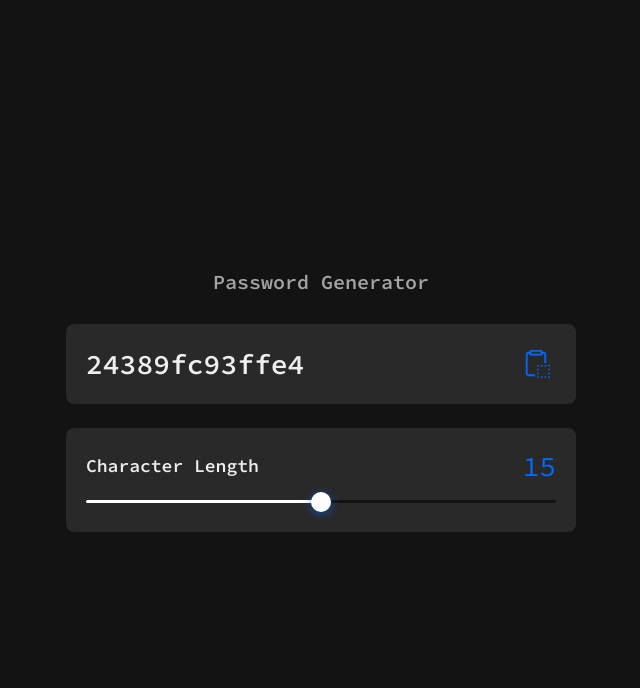
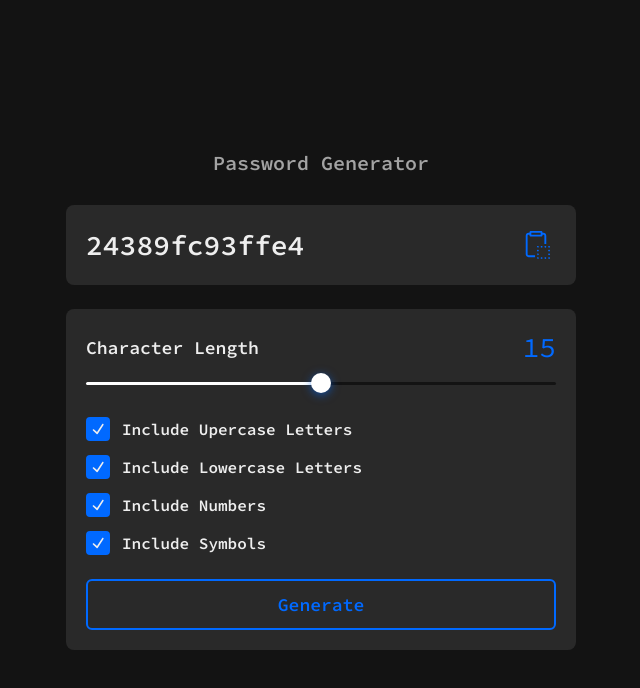
Before and after one commit to JoaoVitorOli/passgen, a Next.js app: page / in a window 1280 px wide. Shown: the top 688 px of the page, without its empty margins (319-959 px from the left). Built offline with nearby package versions, Linux system fonts and the light colour scheme; no server answers.

Commit message:
feat: add check boxes and button to generate password

```diff
--- /dev/null
+++ b/src/components/PasswordConfig/ButtonGenerate/index.tsx
@@ -0,0 +1,37 @@
+import { useEffect, useState } from 'react';
+import styles from './styles.module.scss';
+
+export function ButtonGenerate() {
+  const [isGenerated, setIsGenerated] = useState(false);
+
+  useEffect(() => {
+    if (isGenerated) {
+      let timeout = setTimeout(() => {
+        setIsGenerated(false);
+      }, 2000);
+
+      return () => clearTimeout(timeout);
+    }
+  }, [isGenerated]);
+
+  function handleGenerate() {
+    setIsGenerated(true);
+  }
+
+
+  return (
+    <button
+      type="button"
+      onClick={handleGenerate}
+      className={styles.button}
+      aria-label="Generate Password"
+      data-is-generated={String(isGenerated)}
+    >
+      {isGenerated ? (
+        "Password generated!"
+        ) : (
+        "Generate"
+      )}
+    </button>
+  );
+}
--- /dev/null
+++ b/src/components/PasswordConfig/ButtonGenerate/styles.module.scss
@@ -0,0 +1,28 @@
+.button {
+  padding: 12px;
+  font-size: 1.125rem;
+  font-weight: 600;
+  background-color: transparent;
+  border: 2px solid var(--blue);
+  color: var(--blue);
+  border-radius: 2px solid;
+  outline: 0;
+  border-radius: 6px;
+  transition: all 0.2s;
+
+  &[data-is-generated='true'] {
+    border: 2px solid var(--green);
+    color: var(--green);
+  }
+
+  &:hover {
+    transition: all 0.2s;
+    transition: all 0.2s;
+    background-color: rgba(20, 20, 20, 0.58);
+  }
+
+  &:focus-visible {
+    transition: all 0.2s;
+    box-shadow: 0 0 0 3px var(--blueBoxShadow);
+  }
+}
--- /dev/null
+++ b/src/components/PasswordConfig/CheckBoxes/CheckBox.tsx
@@ -0,0 +1,24 @@
+import * as Checkbox from '@radix-ui/react-checkbox';
+import { CheckIcon } from '@radix-ui/react-icons';
+
+import styles from './styles.module.scss';
+
+interface CheckBoxProps {
+  id: string;
+}
+
+export function CheckBox({
+  id
+}: CheckBoxProps) {
+  return (
+    <Checkbox.Root
+      className={styles.checkboxRoot}
+      defaultChecked
+      id={id}
+    >
+      <Checkbox.Indicator className={styles.checkboxIndicator}>
+        <CheckIcon width={20} height={20} />
+      </Checkbox.Indicator>
+    </Checkbox.Root>
+  );
+}
--- /dev/null
+++ b/src/components/PasswordConfig/CheckBoxes/index.tsx
@@ -0,0 +1,29 @@
+import { CheckBox } from './CheckBox';
+
+import styles from './styles.module.scss';
+
+export function CheckBoxes() {
+  return (
+    <div className={styles.container}>
+      <div className={styles.item}>
+        <CheckBox id='upercase-letter' />
+        <label htmlFor="upercase-letter">Include Upercase Letters</label>
+      </div>
+
+      <div className={styles.item}>
+        <CheckBox id='lowercase-letter' />
+        <label htmlFor="lowercase-letter">Include Lowercase Letters</label>
+      </div>
+
+      <div className={styles.item}>
+        <CheckBox id='numbers' />
+        <label htmlFor="numbers">Include Numbers</label>
+      </div>
+
+      <div className={styles.item}>
+        <CheckBox id='symbols' />
+        <label htmlFor="symbols">Include Symbols</label>
+      </div>
+    </div>
+  );
+}
--- /dev/null
+++ b/src/components/PasswordConfig/CheckBoxes/styles.module.scss
@@ -0,0 +1,56 @@
+.container {
+  display: flex;
+  flex-direction: column;
+  gap: 14px;
+}
+
+.item {
+  display: flex;
+  gap: 12px;
+  align-items: center;
+
+  button {
+    all: unset;
+  }
+
+  .checkboxRoot {
+    width: 20px;
+    height: 20px;
+    border-radius: 4px;
+    display: flex;
+    align-items: center;
+    justify-content: center;
+    font-size: 0;
+    transition: all 0.2s;
+    cursor: pointer;
+    border: 2px solid white;
+
+    &:hover {
+      transition: all 0.2s;
+      background-color: rgba(20, 20, 20, 0.58);
+    }
+
+    &:focus-visible {
+      box-shadow: 0 0 0 3px var(--blueBoxShadow)
+    }
+
+    &[data-state='checked'] {
+      transition: all 0.2s;
+      border-color: var(--blue);
+      background-color: var(--blue);
+
+      &:hover {
+        transition: all 0.2s;
+        filter: brightness(0.8);
+      }
+    }
+
+    .CheckboxIndicator {
+      color: violet;
+    }
+  }
+
+  label {
+    font-weight: 600;
+  }
+}
--- a/src/components/PasswordConfig/index.tsx
+++ b/src/components/PasswordConfig/index.tsx
@@ -1,4 +1,6 @@
 import { Container } from "../Container";
+import { ButtonGenerate } from "./ButtonGenerate";
+import { CheckBoxes } from "./CheckBoxes";
 import { LengthSlider } from "./LengthSlider";
 
 import styles from './styles.module.scss';
@@ -10,6 +12,9 @@ export function PasswordConfig() {
         <div className={styles.content}>
           <LengthSlider />
 
+          <CheckBoxes />
+
+          <ButtonGenerate />
         </div>
       </Container>
     </section>
--- a/src/components/PasswordConfig/styles.module.scss
+++ b/src/components/PasswordConfig/styles.module.scss
@@ -6,6 +6,8 @@
 .content {
   background-color: var(--gray);
   display: flex;
+  gap: 24px;
+  flex-direction: column;
   border-radius: 8px;
   padding: 20px;
 }
```
